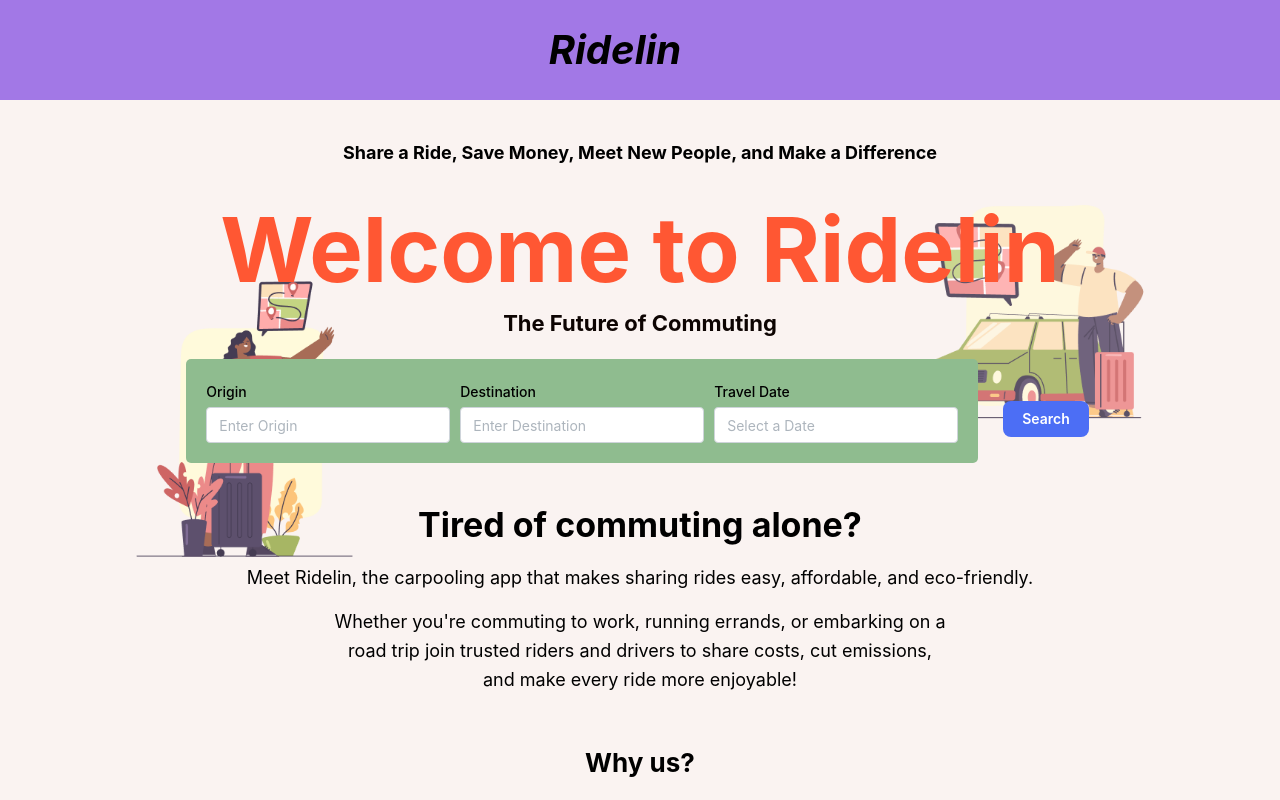
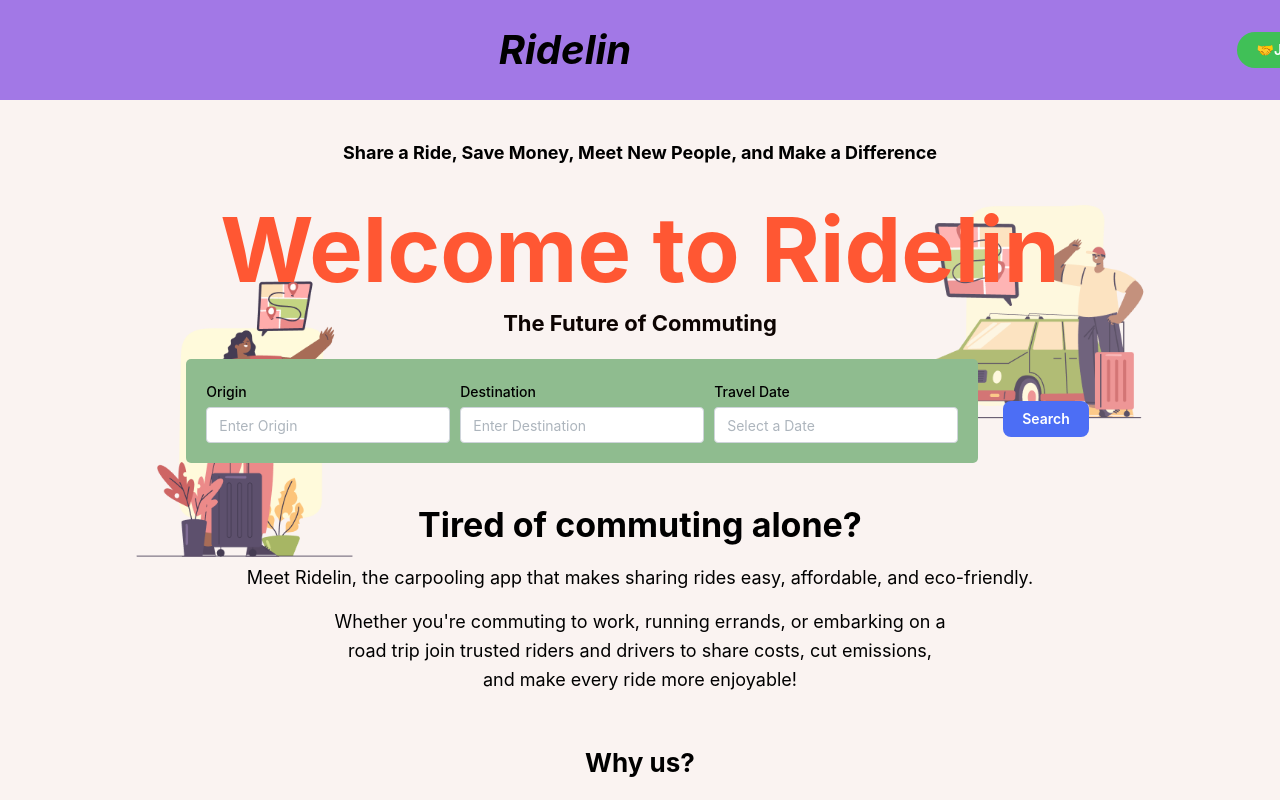
Before and after one commit to Tangy-Stackers/Ridelin-client, a React (Vite) app: page / in a window 1280 px wide. Shown: the top 800 px of the page. Built offline with nearby package versions, Linux system fonts and the light colour scheme.

Commit message:
Update button position

```diff
--- a/src/components/Navbar.jsx
+++ b/src/components/Navbar.jsx
@@ -41,7 +41,7 @@ function Navbar() {
                         </Flex>
 
                         {/* Right-Aligned Buttons */}
-                        <Flex gap="md" flex={1} justify="flex-end" mr="50px">
+                        <Flex gap="md" flex={1} justify="flex-end" mr="150px">
                             {isLoggedIn ? (
                                 <>
                                    {/* <Link to="/dashboard">
```
